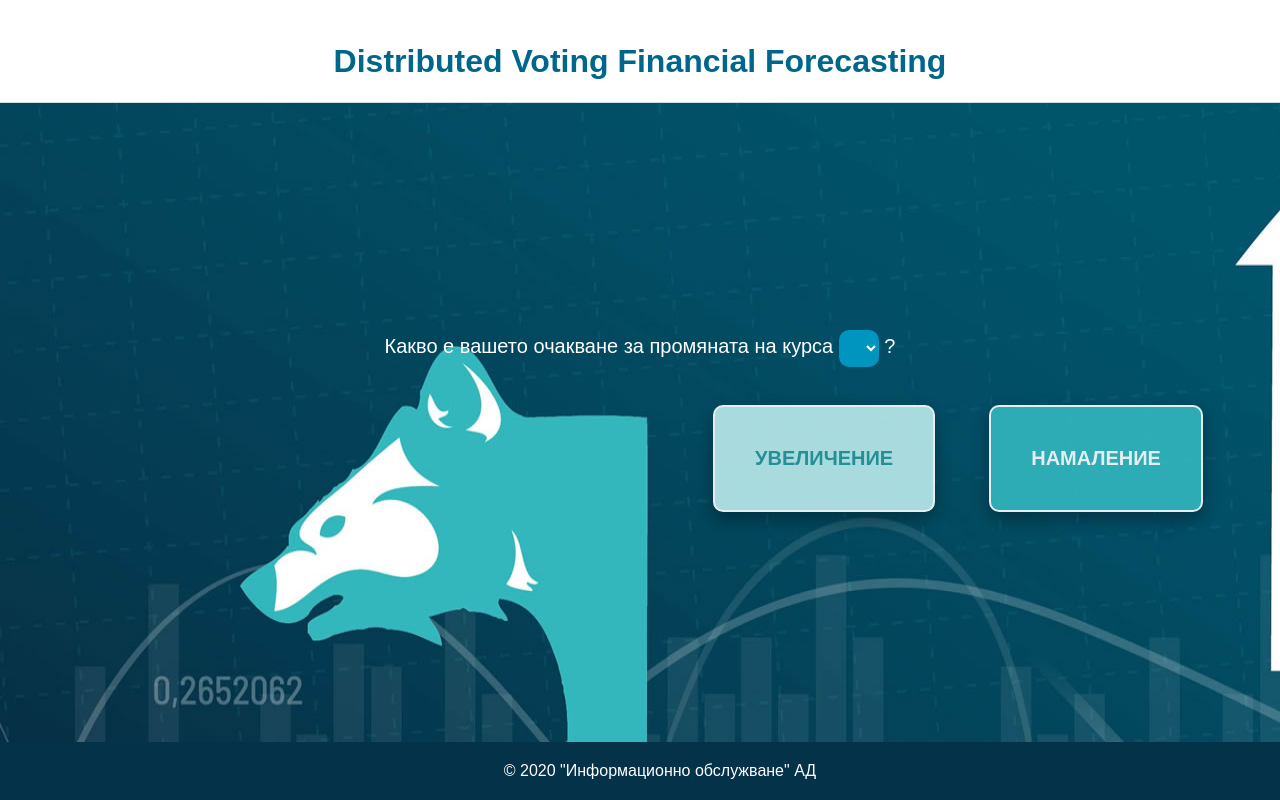
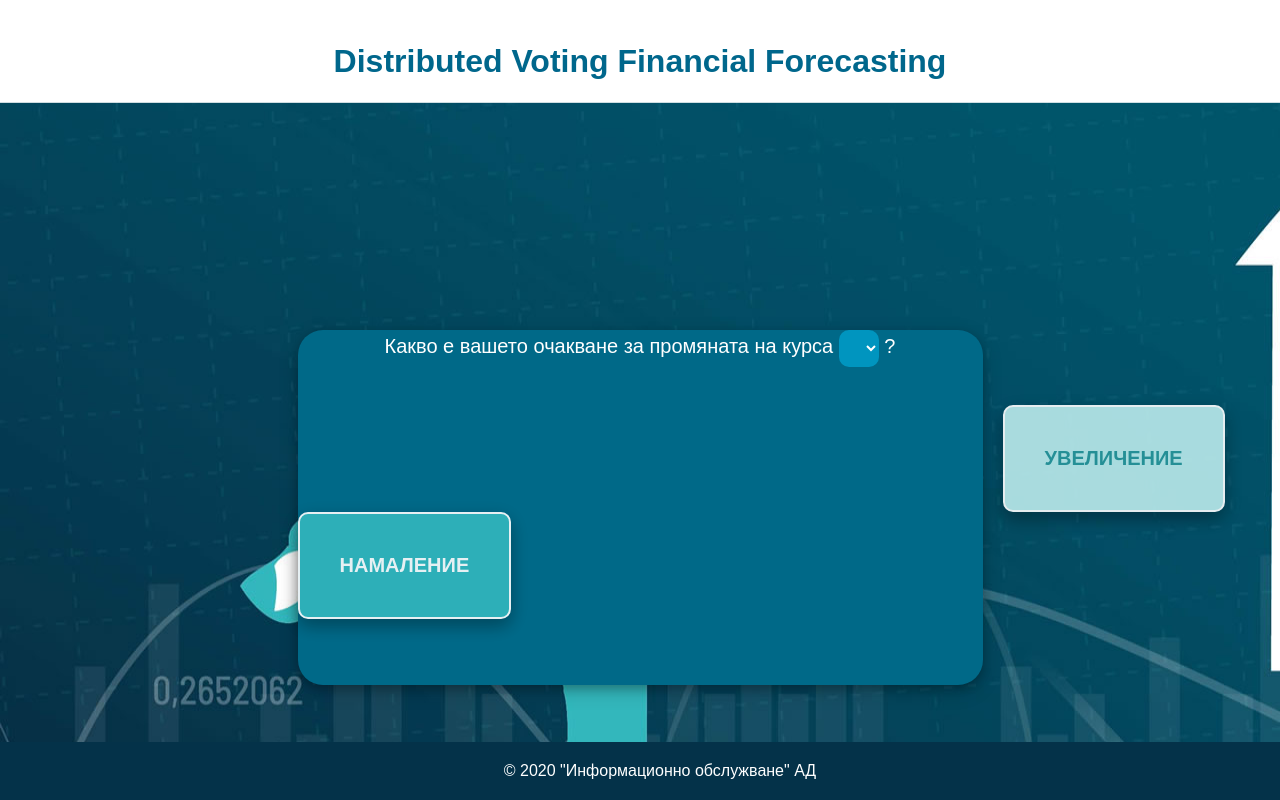
Before and after one commit to is2020web/Distributed-Voting-Financial-Forecasting, a PHP site: page / in a window 1280 px wide. Run offline with PHP 8.4, Linux system fonts and the light colour scheme; lists and menus that the app fills with data are empty.

Commit message:
Div CSS style was fixed.

```diff
--- a/client/index.php
+++ b/client/index.php
@@ -56,7 +56,7 @@ function loadForecast(currencyPair) {
 		<!-- Зона за показване на вече изчислени прогнози. --->
 	</div>
 
-	<div class="field">
+	<div class="voting_form">
 		<form action="accept_vote.php" method="get">
 			<!-- TODO Идентификатора на потребителя да се взема от базата данни при поискване на страницата. -->
 			<input type="hidden" name="used_id" value="">
--- a/client/style.css
+++ b/client/style.css
@@ -1,4 +1,4 @@
- body {
+body {
   	background: url("bearish_bullish.jpg");
   	background-repeat: no-repeat;
   	background-size: 1920px 1259px;
@@ -41,7 +41,6 @@ select {
 	box-shadow: 0 8px 16px 0 rgba(0,0,0,0.2), 0 6px 20px 0 rgba(0,0,0,0.19);
 }
 
-
 #vote_up {
 	background-color: #BBEBEC;
 	padding: 40px 40px;
@@ -83,7 +82,7 @@ hr {
 	display: none;
 }
 
-field {
+div.voting_form {
 	width: 685px;
 	height: 355px;
 	margin-left: auto;
```
